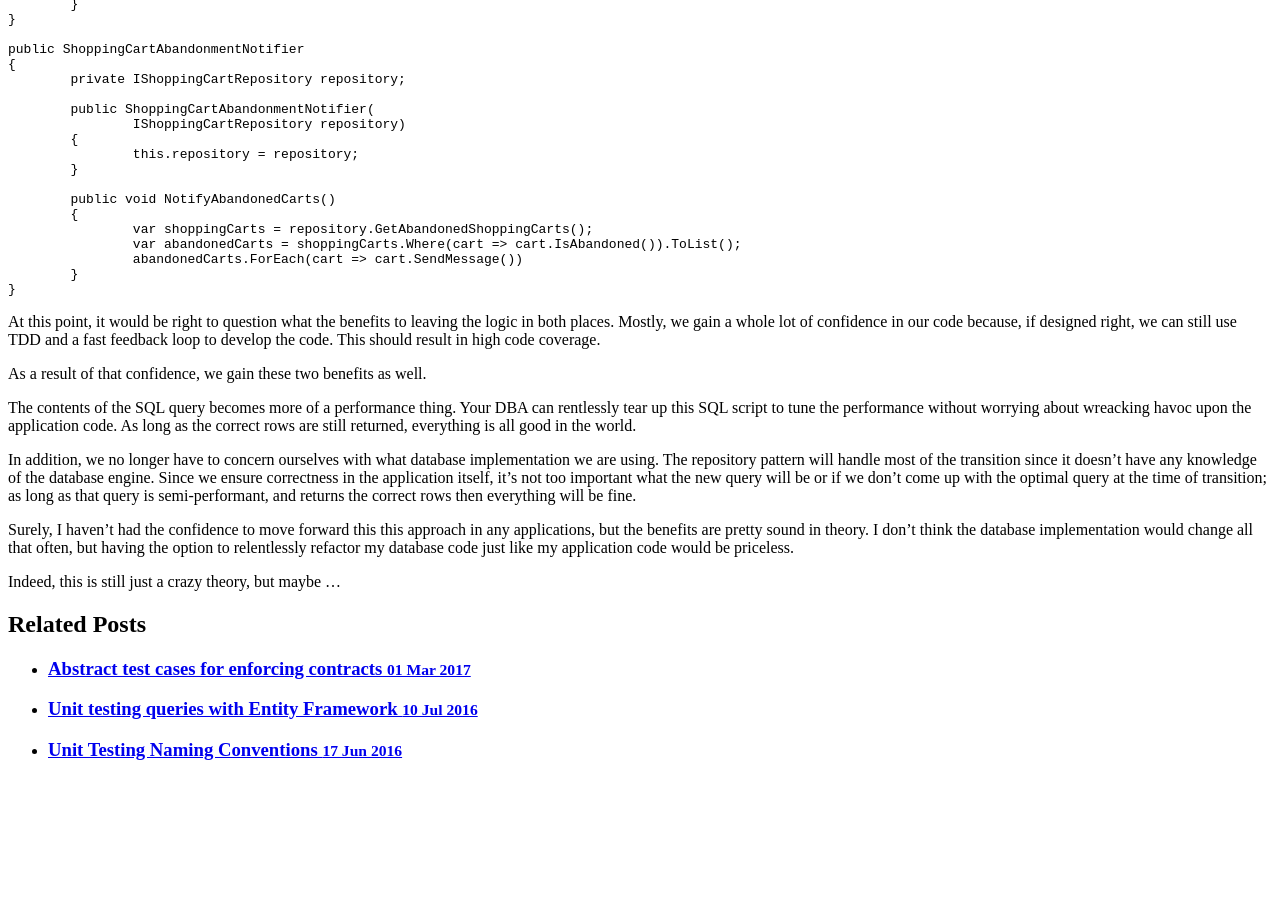
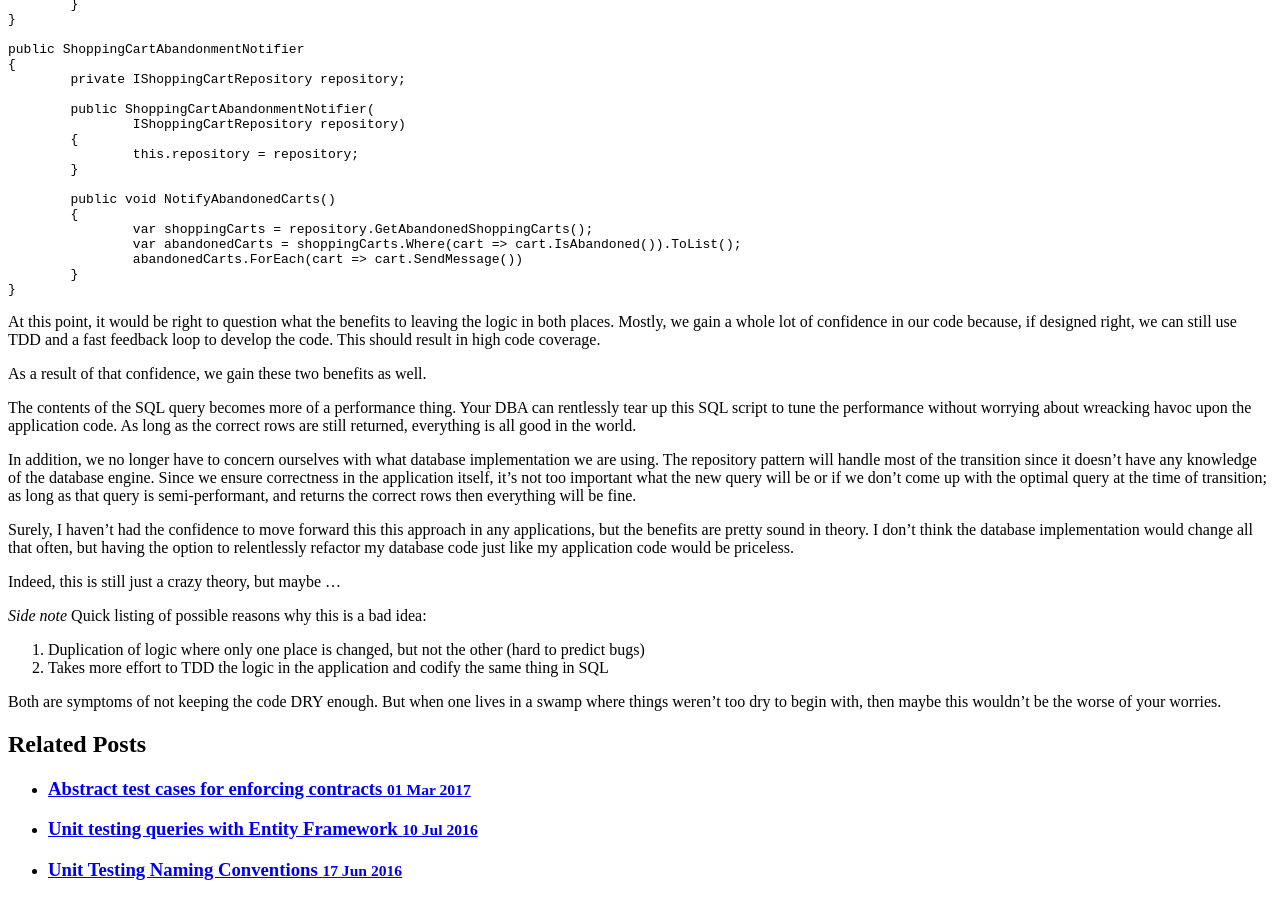
Before and after one commit to Mykezero/Mykezero.github.io, a Jekyll site: the page built from _posts/2017-3-27-crazy-idea-sql-domain-logic.md, in a window 1280 px wide and 900 px high, scrolled down 1095 px. Built offline with Jekyll 4.4.1, drawn with Linux system fonts in a browser that asks for light colours; before the commit the page ends 1875 px from its top, so only the background shows below that.

Commit message:
Update 2017-3-27-crazy-idea-sql-domain-logic.md

```diff
--- a/_posts/2017-3-27-crazy-idea-sql-domain-logic.md
+++ b/_posts/2017-3-27-crazy-idea-sql-domain-logic.md
@@ -85,3 +85,11 @@ In addition, we no longer have to concern ourselves with what database implement
 Surely, I haven't had the confidence to move forward this this approach in any applications, but the benefits are pretty sound in theory. I don't think the database implementation would change all that often, but having the option to relentlessly refactor my database code just like my application code would be priceless.
 
 Indeed, this is still just a crazy theory, but maybe ...
+
+*Side note*
+Quick listing of possible reasons why this is a bad idea:
+
+1. Duplication of logic where only one place is changed, but not the other (hard to predict bugs)
+2. Takes more effort to TDD the logic in the application and codify the same thing in SQL
+
+Both are symptoms of not keeping the code DRY enough. But when one lives in a swamp where things weren't too dry to begin with, then maybe this wouldn't be the worse of your worries.
```
